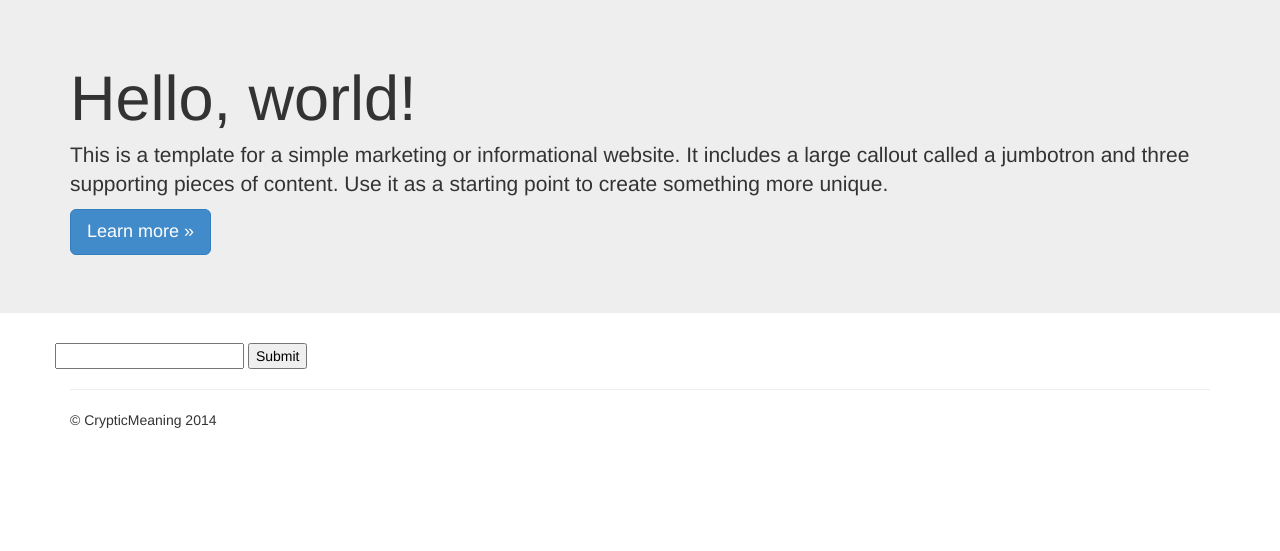
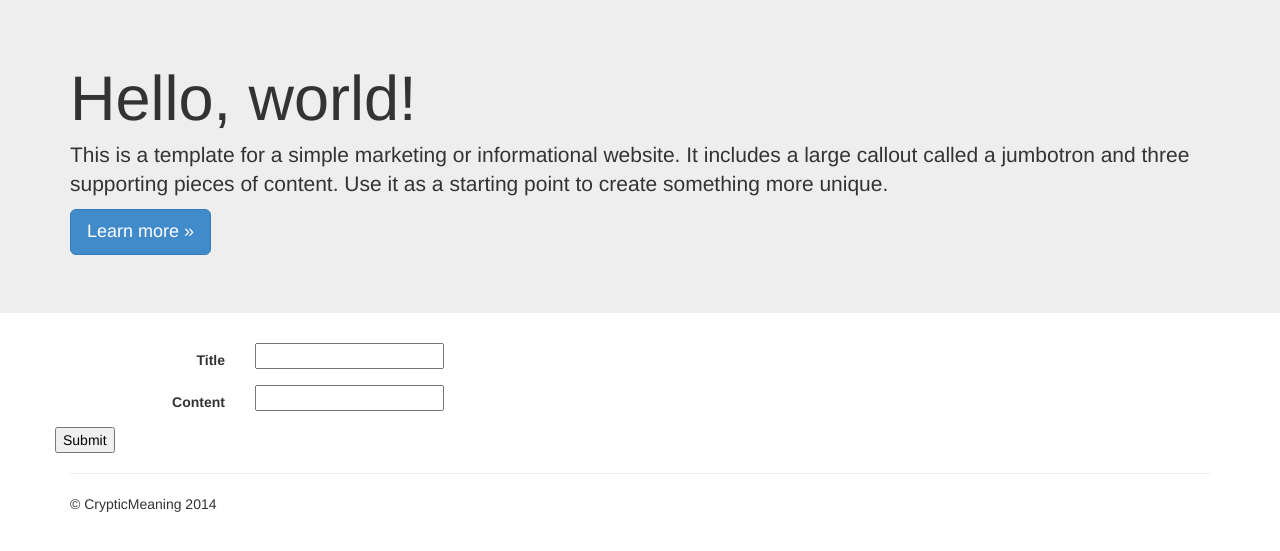
Before and after one commit to tt1863/CrypticMeaning, a Django app: page /forums/1/create_thread/ in a window 1280 px wide. Shown: the part 51-602 px from the top of the page. Run offline with Django 3.2, Linux system fonts and the light colour scheme; some libraries are stand-ins or nearby versions.

Commit message:
Added "New Thread" functionality
Doesn't work with "!" or other non-encoded characters.

```diff
--- a/forums/forms.py
+++ b/forums/forms.py
@@ -1,17 +1,20 @@
 from django import forms
 from forums.models import Thread, Post
 from django.contrib.auth.models import User
+from datetime import datetime
 
 class ThreadForm(forms.ModelForm):
     title = forms.CharField(max_length=100)
-    user = forms.CharField(widget=forms.HiddenInput())
 
     class Meta:
         model = Thread
         fields = ('title',)
+        exclude = ('forum', 'date_created', 'user')
 
 class PostForm(forms.ModelForm):
     content = forms.CharField(max_length=5000)
 
     class Meta:
         model = Post
+        fields = ('content',)
+        exclude = ('thread', 'date_posted')
--- a/forums/views.py
+++ b/forums/views.py
@@ -7,7 +7,7 @@ from django.contrib.auth.decorators import login_required
 from django.http import HttpResponseRedirect, HttpResponse
 from django.contrib.auth.models import User
 from forums.models import Forum, Thread, Post
-from forums.forms import ThreadForm
+from forums.forms import ThreadForm, PostForm
 from datetime import datetime
 import urllib2
 
@@ -115,33 +115,44 @@ def create_thread(request, forum_title_url):
     forum_title = decode_url(forum_title_url)
 
     if request.method == 'POST':
-        form = ThreadForm(request.POST)
+        thread_form = ThreadForm(request.POST)
+        post_form = PostForm(request.POST)
 
-        if form.is_valid():
+        if thread_form.is_valid and post_form.is_valid():
             # This time we cannot commit straight away.
             # Not all fields are automatically populated!
-            thread = form.save(commit=False)
+            thread = thread_form.save(commit=False)
+            post = post_form.save(commit=False)
+            user = User.objects.get(username=request.user)
 
             forum_object = Forum.objects.get(title=forum_title)
             thread.forum = forum_object
 
             thread.date_created = datetime.now()
-            thread.user = request.user
+            thread.user = user
 
             # With this, we can then save our new model instance
             thread.save()
 
+            post.thread = Thread.objects.get(title=thread)
+            post.user = user
+            post.date_posted = datetime.now()
+
+            post.save()
+
             # Now that the page is saved, display the category instead
             return forum(request, forum_title_url)
         else:
-            print form.errors
+            print thread_form.errors, post_form.errors
     else:
-        form = ThreadForm()
+        thread_form = ThreadForm()
+        post_form = PostForm()
 
     return render_to_response('forums/create_thread.html',
                               {'forum_title_url': forum_title_url,
                                'forum_title': forum_title,
-                               'form': form},
+                               'thread_form': thread_form,
+                               'post_form': post_form},
                               context)
 
 @login_required
--- a/templates/forums/create_thread.html
+++ b/templates/forums/create_thread.html
@@ -4,21 +4,30 @@
 
 {% block title %}Create a Thread{% endblock %}
 
-{% block shoutbox %}This is the index's shoutbox{% endblock %}
-
 {% block body_block %}
-<form id="thread_form" method="post" action="/forums/{{ forum_title_url }}/create_thread/">
+<form id="thread_form" method="post" action="/forums/{{ forum_title_url }}/create_thread/" class="form-horizontal">
 	{% csrf_token %}
-	{% for field in form.hidden_fields %}
-		{{ hidden }}
+	{% for hidden in form.hidden_fields %}
+	{{ hidden }}
 	{% endfor %}
-
-	{% for field in form.visible_fields %}
-		{{ field.errors }}
-		{{ field.help_text }}
-		{{ field }}
-	{% endfor %}
-
+	<div class="form-group">
+		<label for="id_title" class="col-sm-2 control-label">Title</label>
+		<div class="col-sm-10">
+			{{ thread_form.title }}
+		</div>
+		{% if thread_form.title.errors %}
+		{{ thread_form.title.errors.as_text }}
+		{% endif %}
+	</div>
+	<div class="form-group">
+		<label for="id_content" class="col-sm-2 control-label">Content</label>
+		<div class="col-sm-10">
+			{{ post_form.content }}
+		</div>
+		{% if post_form.content.errors %}
+		{{ post_form.content.errors.as_text }}
+		{% endif %}
+	</div>
 	<input type="submit" name="submit" value="Submit" />
 </form>
 {% endblock %}
```
Also changed, not shown: 2 other files.
